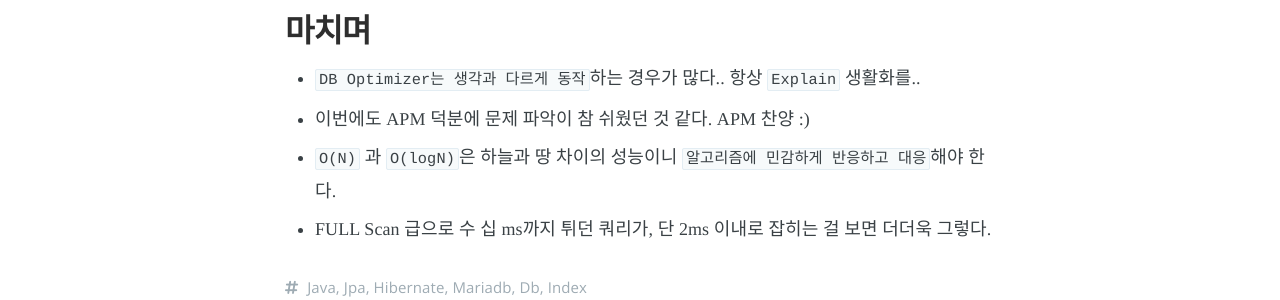
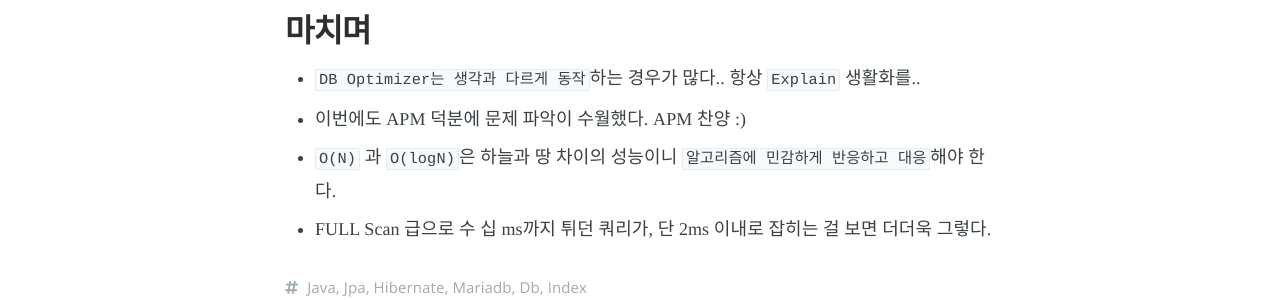
Before and after one commit to pkgonan/pkgonan.github.io, a Jekyll site: the page built from _posts/2018-11-03-jpa-composite-key-in-query-tuning.md, in a window 1280 px wide and 900 px high, scrolled down 6343 px. Shown: the part 151-451 px from the top of the window. Built offline with Jekyll 4.4.1, drawn with Linux system fonts in a browser that asks for light colours; nearby versions of some CDN libraries; some web fonts are replaced.

Commit message:
문장 수정

```diff
--- a/_posts/2018-11-03-jpa-composite-key-in-query-tuning.md
+++ b/_posts/2018-11-03-jpa-composite-key-in-query-tuning.md
@@ -171,6 +171,6 @@ navigation: True
 
 ## 마치며
 * `DB Optimizer는 생각과 다르게 동작`하는 경우가 많다.. 항상 `Explain` 생활화를..
-* 이번에도 APM 덕분에 문제 파악이 참 쉬웠던 것 같다. APM 찬양  :)
+* 이번에도 APM 덕분에 문제 파악이 수월했다. APM 찬양  :)
 * `O(N)` 과 `O(logN)`은 하늘과 땅 차이의 성능이니 `알고리즘에 민감하게 반응하고 대응`해야 한다.
 * FULL Scan 급으로 수 십 ms까지 튀던 쿼리가, 단 2ms 이내로 잡히는 걸 보면 더더욱 그렇다.
```
